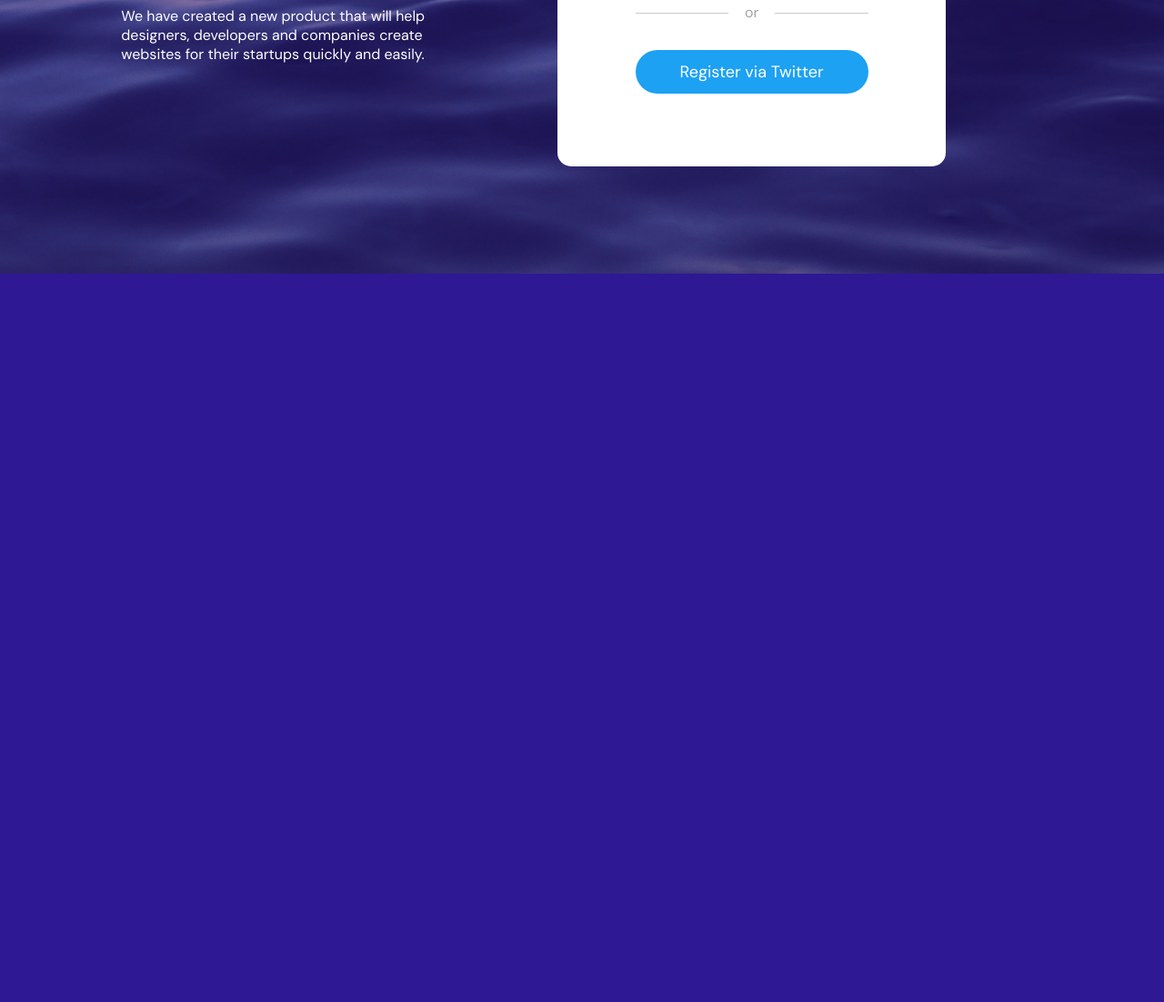
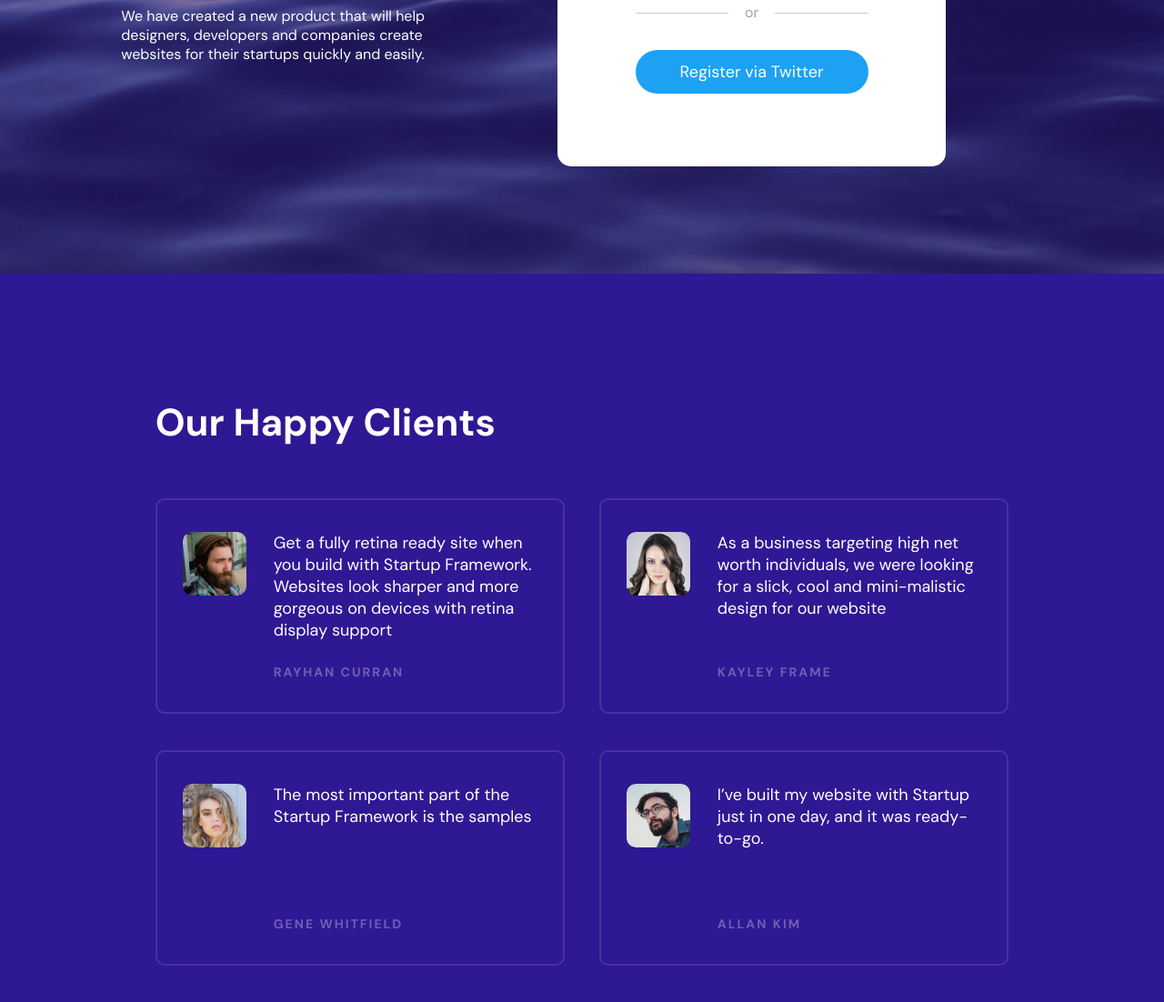
Before and after one commit to farad-tech/frontend-practice, a plain HTML site: page index.html in a window 1280 px wide. Shown: the part 2607-3709 px from the top of the page at 91% size. Before the commit the page ends 2908 px from the top, so only its background shows below. Drawn offline with Linux system fonts and the light colour scheme.

Commit message:
happy clients section implemented

```diff
--- a/assets/css/style.css
+++ b/assets/css/style.css
@@ -13,7 +13,7 @@
 :root {
   --fadeShowTime: 1500ms;
   --fadeDownTime: 1500ms;
-  --fadeLeftTime: 200ms;
+  --fadeLeftTime: 300ms;
 }
 
 * {
@@ -467,7 +467,7 @@ header {
   display: none;
 }
 
-.show{
+.show {
   display: block !important;
 }
 
@@ -549,7 +549,83 @@ header {
   animation: fadeRight var(--fadeLeftTime) ease-in-out;
 }
 
+.fade-down {
+  animation: fadeDown var(--fadeLeftTime) ease-in-out;
+}
+
+
 /* End Login Form */
+
+/* Start Happy Clients */
+
+#happyClients {
+  min-height: 100vh;
+}
+
+#happyClients .container {
+  padding-top: 80px;
+  margin: auto;
+  width: 73.333%;
+  min-height: 100vh;
+  color: white;
+}
+
+#happyClients .container h4 {
+  font-size: 42px;
+  font-weight: 700;
+}
+
+.testimonials {
+  display: flex;
+  flex-wrap: wrap;
+  justify-content: space-between;
+  margin: auto;
+}
+
+#happyClients .container .testimonial {
+  width: 48%;
+  min-height: 237px;
+  left: 0px;
+  top: 0px;
+  border-radius: 10px;
+  border: 2px rgba(255, 255, 255, 0.115) solid;
+  padding: 35px 28px;
+  display: flex;
+  margin-bottom: 40px;
+}
+
+#happyClients .container .testimonial .icon span {
+  height: 70px;
+  width: 70px;
+  display: block;
+  border-radius: 10px;
+}
+
+#happyClients .container .testimonial .content {
+  display: flex;
+  flex-direction: column;
+  justify-content: space-between;
+}
+
+#happyClients .container .testimonial .content p {
+  font-size: 18px;
+  font-weight: 500;
+  margin: 0;
+  padding-left: 30px;
+}
+
+#happyClients .container .testimonial .content span {
+  padding-left: 30px;
+  font-size: 14px;
+  font-weight: 700;
+  text-transform: uppercase;
+  letter-spacing: 2px;
+  margin-top: 15px;
+  display: block;
+  opacity: 30%;
+}
+
+/* Start Happy Clients */
 
 /* Animations */
 @keyframes fadeShow {
--- a/index.html
+++ b/index.html
@@ -265,6 +265,62 @@
     </div>
     <!-- Login Form End -->
 
+    <!-- Happy Clients Start -->
+    <div id="happyClients">
+      <div class="container">
+        <h4>Our Happy Clients</h4>
+        <div class="testimonials">
+          <div class="testimonial">
+            <div class="icon">
+              <span style="background-image: url('./assets/images/Mask.png');"></span>
+            </div>
+            <div class="content">
+              <p>
+                Get a fully retina ready site when you build with Startup
+                Framework. Websites look sharper and more gorgeous on devices
+                with retina display support
+              </p>
+              <span>Rayhan Curran</span>
+            </div>
+          </div>
+          <div class="testimonial">
+            <div class="icon">
+              <span style="background: url('./assets/images/Mask2.png');"></span>
+            </div>
+            <div class="content">
+              <p>
+                As a business targeting high net worth individuals, we were looking for a slick, cool and mini-malistic design for our website
+              </p>
+              <span>Kayley Frame</span>
+            </div>
+          </div>
+          <div class="testimonial">
+            <div class="icon">
+              <span style="background: url('./assets/images/Mask3.png');"></span>
+            </div>
+            <div class="content">
+              <p>
+                The most important part of the Startup Framework is the samples
+              </p>
+              <span>Gene Whitfield</span>
+            </div>
+          </div>
+          <div class="testimonial">
+            <div class="icon">
+              <span style="background: url('./assets/images/Mask4.png');"></span>
+            </div>
+            <div class="content">
+              <p>
+                I’ve built my website with Startup just in one day, and it was ready-to-go.
+              </p>
+              <span>Allan Kim</span>
+            </div>
+          </div>
+        </div>
+      </div>
+    </div>
+    <!-- Happy Clients End -->
+
     <script src="./assets/javascript/slider.js"></script>
     <script src="./assets/javascript/vertical-slider.js"></script>
     <script src="./assets/javascript/form.js"></script>
```
Also changed, not shown: assets/images/Mask.png (added), assets/images/Mask2.png (added), assets/images/Mask3.png (added), assets/images/Mask4.png (added).
